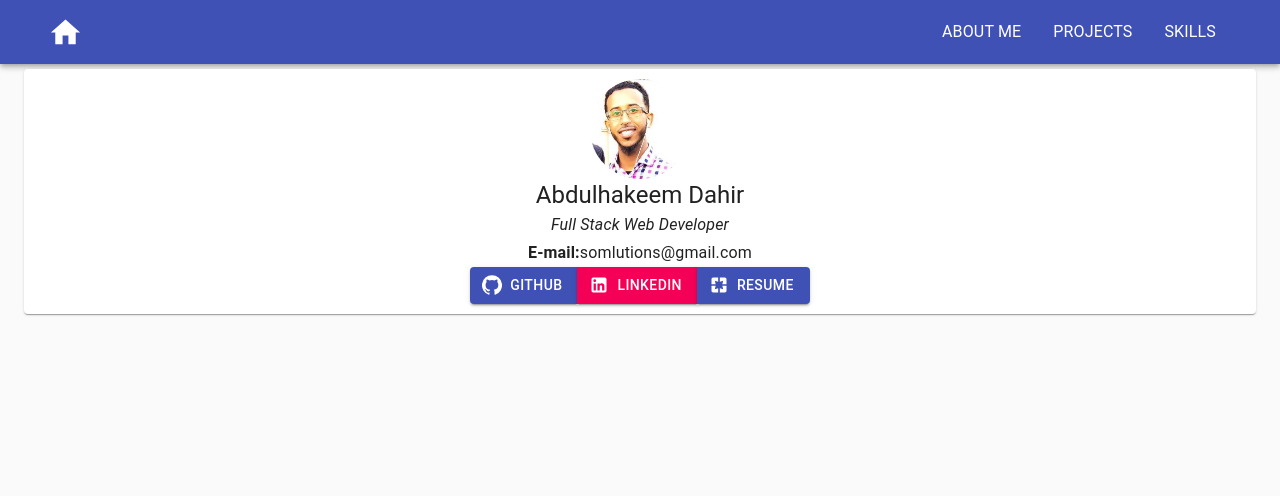
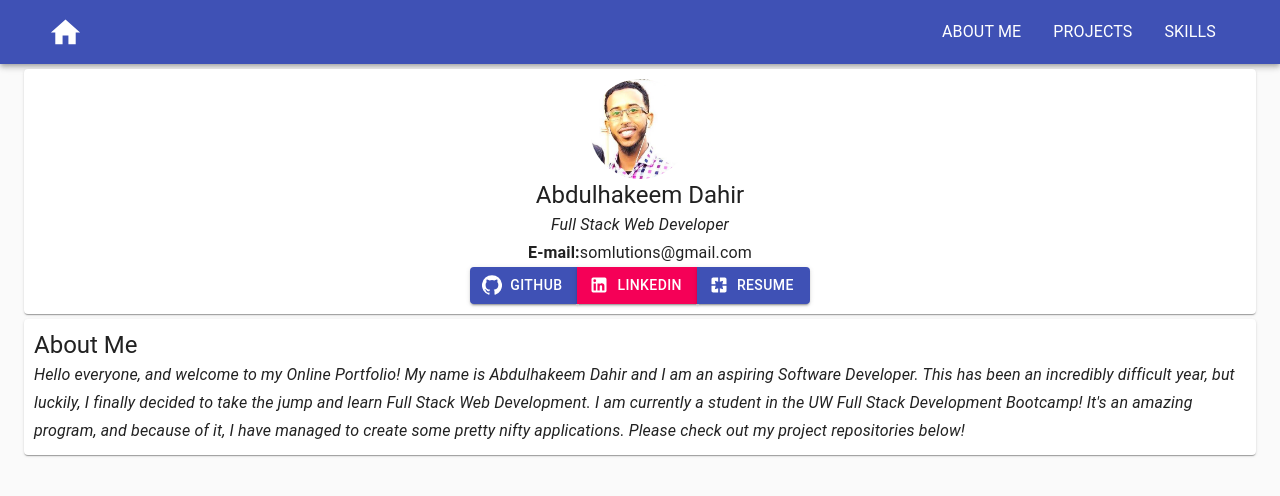
Before and after one commit to abdulhakeemdahir/React-Portfolio, a React (Create React App) app: page / in a window 1280 px wide. Shown: the top 496 px of the page. Built offline with nearby package versions, Linux system fonts and the light colour scheme.

Commit message:
added about me section

```diff
--- a/src/App.js
+++ b/src/App.js
@@ -1,6 +1,7 @@
 import Nav from "./components/Nav";
 import { Container } from "@material-ui/core";
 import Header from "./components/Header";
+import About from "./components/About";
 
 function App() {
 	return (
@@ -8,6 +9,7 @@ function App() {
 			<Nav />
 			<Container>
 				<Header />
+				<About />
 			</Container>
 		</div>
 	);
--- /dev/null
+++ b/src/components/About.js
@@ -0,0 +1,38 @@
+// import classes from "*.module.css";
+import { Paper, Card, Typography, Grid } from "@material-ui/core";
+import { makeStyles } from "@material-ui/core/styles";
+
+const useStyles = makeStyles({
+	paper: {
+		margin: "5px 0px",
+		padding: "10px",
+	},
+	button: {
+		margin: "5px 5px",
+	},
+});
+
+export default function About() {
+	const classes = useStyles();
+	return (
+		<Paper className={classes.paper} id='#about-me'>
+			<Grid container justify='center' alignItems='left' direction='column'>
+				<Typography variant='h5'>About Me</Typography>
+				<Grid>
+					<Typography
+						variant='subtitle1'
+						style={{ fontStyle: "italic", borderLeft: "2 solid 000000" }}
+					>
+						Hello everyone, and welcome to my Online Portfolio! My name is
+						Abdulhakeem Dahir and I am an aspiring Software Developer. This has
+						been an incredibly difficult year, but luckily, I finally decided to
+						take the jump and learn Full Stack Web Development. I am currently a
+						student in the UW Full Stack Development Bootcamp! It's an amazing
+						program, and because of it, I have managed to create some pretty
+						nifty applications. Please check out my project repositories below!
+					</Typography>
+				</Grid>
+			</Grid>
+		</Paper>
+	);
+}
--- a/src/components/Header.js
+++ b/src/components/Header.js
@@ -27,7 +27,7 @@ const useStyles = makeStyles({
 export default function Header() {
 	const classes = useStyles();
 	return (
-		<Paper className={classes.paper} id='#about-me'>
+		<Paper className={classes.paper}>
 			<Grid container justify='center' alignItems='center' direction='column'>
 				<Avatar src={userImage} style={{ height: 100, width: 100 }} />
 				<Typography variant='h5'>Abdulhakeem Dahir</Typography>
```
